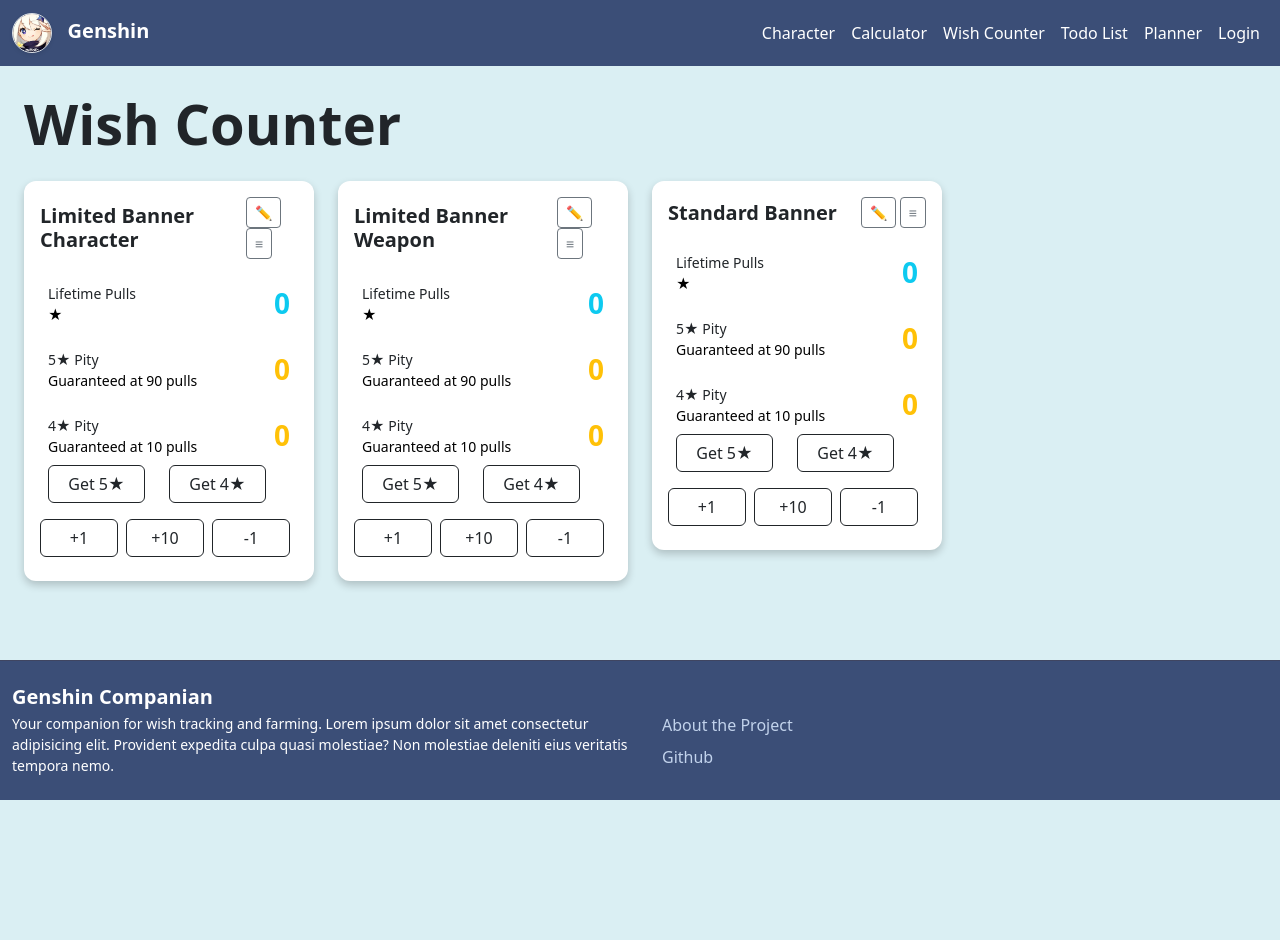
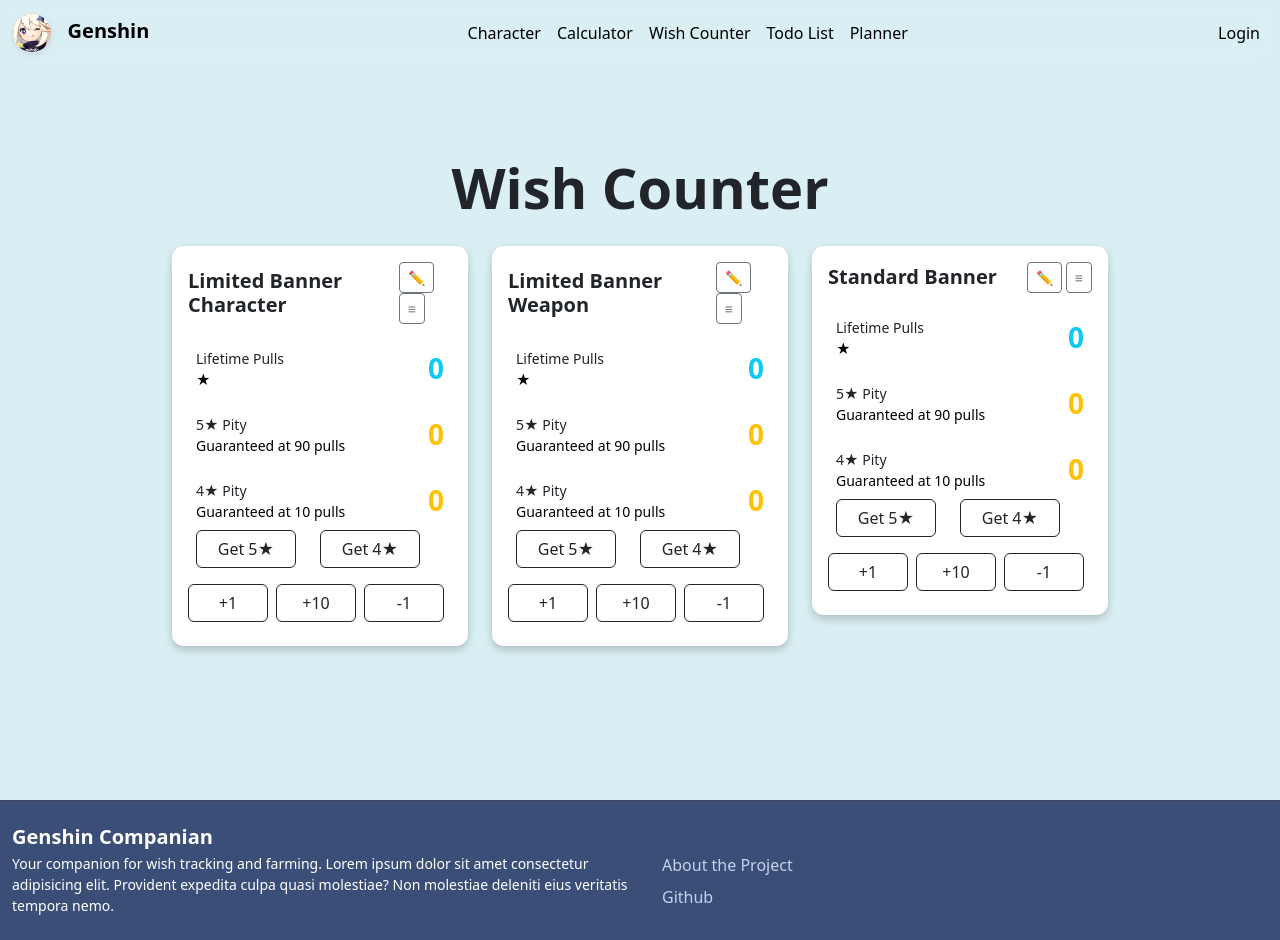
Before and after one commit to Ric0701/COS30043-Interface-Design, a Vue app: page /wish-counter in a window 1280 px wide. Before the commit the page ends 800 px from the top, so only its background shows below. Built offline with nearby package versions, Linux system fonts and the light colour scheme.

Commit message:
Improvement 1

```diff
--- a/package.json
+++ b/package.json
@@ -13,6 +13,8 @@
     "animejs": "^3.2.2",
     "axios": "^1.15.0",
     "bootstrap": "^5.3.8",
+    "crypto-js": "^4.2.0",
+    "firebase": "^12.13.0",
     "pinia": "^3.0.4",
     "vue": "^3.5.30",
     "vue-router": "^5.0.3"
--- a/src/App.vue
+++ b/src/App.vue
@@ -17,9 +17,9 @@
   <div class="d-flex flex-column min-vh-100">
     <nav_bar />
 
-    <main class="flex-grow-1">
+    <!-- <main class="flex-grow-1"> -->
       <RouterView />
-    </main>
+    <!-- </main> -->
 
     <footer_bar />
   </div>
--- a/src/assests/index.css
+++ b/src/assests/index.css
@@ -8,8 +8,24 @@ body,
 }
 
 /* Navbar */
-.navbar-color {
-  background-color: #3b4e77;
+.glass-nav {
+  /* background-color: rgba(177, 208, 255, 0.3); */
+  backdrop-filter: blur(10px);
+}
+.blur-transition-element {
+  filter: blur(10px);
+    opacity: 0;
+
+    /* Smooth transition for both blur and opacity */
+    transition: filter 0.6s ease-out, opacity 0.6s ease-out;
+
+    /* Ensure hardware acceleration for smooth performance */
+    will-change: filter, opacity;
+}
+.blur-transition-element.is-visible {
+    filter: blur(0px);
+    opacity: 1;
+    transform: none; /* Reset transform as requested */
 }
 .profile-dropdown {
   background-color: white;
@@ -25,6 +41,12 @@ body,
     right: 0;
     left: auto;
   }
+}
+.navbar-profile-icon {
+  width: 40px;
+  height: 40px;
+  object-fit: cover;
+  cursor: pointer;
 }
 
 /* Homepage */
@@ -42,6 +64,11 @@ body,
     height: 100%;
 }
 .fullscreen-video {
+    width: 100%;
+    height: 100%;
+    object-fit: cover;
+}
+.fullscreen-image {
     width: 100%;
     height: 100%;
     object-fit: cover;
@@ -105,7 +132,7 @@ body,
 
 /* Calculator */
 .custom-input {
-  background-color: #b1d0ff;
+  background-color: rgb(177, 208, 255);
   color: white;
   border: 1px solid #3f4561;
 }
--- a/src/components/nav_bar.vue
+++ b/src/components/nav_bar.vue
@@ -1,6 +1,6 @@
 <!-- components/nav_bar.vue -->
 <script setup>
-    import { ref } from 'vue';
+    import { onMounted, ref } from 'vue';
     import { RouterLink, useRouter } from 'vue-router';
     import { useAuthStore } from '../data/auth_store.js'
 
@@ -8,6 +8,7 @@
     const isUserDropdownOpen = ref(false)
     const authStore = useAuthStore();
     const router = useRouter();
+    const elementRef = ref(null);
 
     const toggleMenu = () => {
         isMenuOpen.value = !isMenuOpen.value;
@@ -23,13 +24,25 @@
         isMenuOpen.value = false;
         isUserDropdownOpen.value = false;
     };
+
+    onMounted(() => {
+        const observer = new IntersectionObserver((entries) => {
+            entries.forEach(entry => {
+                if (entry.isIntersecting) {
+                    entry.target.classList.add('is-visible');
+                }
+            });
+        }, { threshold: 0.1 });
+
+        if (elementRef.value) observer.observe(elementRef.value);
+    });
 </script>
 
 <template>
-    <nav class="navbar navbar-expand-lg navbar-color navbar-dark sticky-top" style="z-index: 1060;">
+    <nav ref="elementRef" class="navbar navbar-expand-lg glass-nav blur-transition-element fixed-top" style="z-index: 1060;">
         <div class="container-fluid">
 
-            <RouterLink class="navbar-brand text-white fw-bold" to="/">
+            <RouterLink class="navbar-brand text-black fw-bold" to="/">
                 <img
                     src="../assests/lib/paimon-icon.png"
                     alt="User Icon"
@@ -44,15 +57,17 @@
             </button>
 
             <div :class="['collapse', 'navbar-collapse', { show: isMenuOpen }]" id="navbarContent">
-                <div class="navbar-nav ms-auto">
-                    <RouterLink class="nav-link text-white" to="/" @click="isMenuOpen = false">Character</RouterLink>
-                    <RouterLink class="nav-link text-white" to="/calculator" @click="isMenuOpen = false">Calculator</RouterLink>
-                    <RouterLink class="nav-link text-white" to="/wish-counter" @click="isMenuOpen = false">Wish Counter</RouterLink>
-                    <RouterLink class="nav-link text-white" to="/todo-list" @click="isMenuOpen = false">Todo List</RouterLink>
-                    <RouterLink class="nav-link text-white" to="/planner" @click="isMenuOpen = false">Planner</RouterLink>
+                <div class="navbar-nav mx-auto">
+                    <RouterLink class="nav-link text-black" to="/" @click="isMenuOpen = false">Character</RouterLink>
+                    <RouterLink class="nav-link text-black" to="/calculator" @click="isMenuOpen = false">Calculator</RouterLink>
+                    <RouterLink class="nav-link text-black" to="/wish-counter" @click="isMenuOpen = false">Wish Counter</RouterLink>
+                    <RouterLink class="nav-link text-black" to="/todo-list" @click="isMenuOpen = false">Todo List</RouterLink>
+                    <RouterLink class="nav-link text-black" to="/planner" @click="isMenuOpen = false">Planner</RouterLink>
+                </div>
 
+                <div class="navbar-nav">
                     <template v-if="!authStore.currentUser">
-                        <RouterLink class="nav-link text-white" to="/login" @click="isMenuOpen = false">Login</RouterLink>
+                        <RouterLink class="nav-link text-black" to="/login" @click="isMenuOpen = false">Login</RouterLink>
                     </template>
 
                     <template v-else>
@@ -67,8 +82,7 @@
                                 <img
                                     src="../assests/lib/account.png"
                                     alt="User Icon"
-                                    class="rounded-circle border shadow-sm"
-                                    style="width: 40px; height: 40px; object-fit: cover; background-color: #b1d0ff; cursor: pointer;"
+                                    class="rounded-circle shadow-sm navbar-profile-icon"
                                 >
                             </a>
 
@@ -77,8 +91,19 @@
                                 class="dropdown-menu dropdown-menu-end mt-2 shadow profile-dropdown"
                                 :class="{ show: isUserDropdownOpen }"
                             >
+                                <!-- Player Dashboard Link -->
                                 <li>
-                                    <!-- Account Setting Link -->
+                                    <RouterLink
+                                        to="/player_dashboard"
+                                        class="dropdown-item text-dark"
+                                        @click="isMenuOpen = false; isUserDropdownOpen = false"
+                                    >
+                                        <i class="bi bi-gear me-2"></i> Your Dashboard
+                                    </RouterLink>
+                                </li>
+                                <li><hr class="dropdown-divider"></li>
+                                <!-- Account Setting Link -->
+                                <li>
                                     <RouterLink
                                         to="/account_setting"
                                         class="dropdown-item text-dark"
@@ -88,8 +113,8 @@
                                     </RouterLink>
                                 </li>
                                 <li><hr class="dropdown-divider"></li>
+                                <!-- Logout Button -->
                                 <li>
-                                    <!-- Logout Button -->
                                     <button
                                         class="dropdown-item text-danger fw-bold"
                                         @click="handleLogout"
--- a/src/views/calculator.vue
+++ b/src/views/calculator.vue
@@ -204,7 +204,7 @@
 </style>
 
 <template>
-    <div class="container-fluid mt-4 px-4 pb-5">
+    <div class="container-fluid d-flex min-vh-100 flex-column justify-content-center mt-5 mb-5">
         <h1 class="fw-bold display-4 mb-4 text-dark text-center">Calculators</h1>
 
         <div class="row justify-content-center">
--- a/src/views/login.vue
+++ b/src/views/login.vue
@@ -27,7 +27,7 @@ const handleLogin = async () => {
 </script>
 
 <template>
-    <div class="container-fluid mt-5 px-4 pb-5 d-flex justify-content-center">
+    <div class="container-fluid d-flex min-vh-100 flex-column justify-content-center align-items-center">
         <div class="card custom-dark-card p-4 shadow" style="width: 100%; max-width: 400px;">
             <h2 class="fw-bold mb-4 text-dark text-center">Login</h2>
 
--- a/src/views/player_dashboard.vue
+++ b/src/views/player_dashboard.vue
@@ -3,7 +3,7 @@
 </style>
 
 <template>
-    <div class="container-fluid mt-4 px-4">
+    <div class="container-fluid mt-5 pt-5 px-4">
 
         <div class="row g-4">
             <div class="col-12 col-md-6 col-lg-3"> <!-- Make it compatible with multiple screens -->
--- a/src/views/registration.vue
+++ b/src/views/registration.vue
@@ -33,7 +33,7 @@ const handleRegister = async () => {
 </script>
 
 <template>
-    <div class="container-fluid mt-5 px-4 pb-5 d-flex justify-content-center">
+    <div class="container-fluid d-flex min-vh-100 flex-column justify-content-center align-items-center">
         <div class="card custom-dark-card p-4 shadow" style="width: 100%; max-width: 400px;">
             <h2 class="fw-bold mb-4 text-dark text-center">Register</h2>
 
--- a/src/views/todo_list.vue
+++ b/src/views/todo_list.vue
@@ -4,7 +4,7 @@
 </script>
 
 <template>
-    <div class="custom-dark-bg pt-4 px-4 pb-5">
+    <div class="container-fluid d-flex min-vh-100 flex-column justify-content-center pt-4 px-4 pb-5">
         <h1 class="fw-bold mb-4 text-black">Todo List</h1>
 
         <div class="row g-4">
--- a/src/views/wish_counter.vue
+++ b/src/views/wish_counter.vue
@@ -16,14 +16,14 @@
 </script>
 
 <template>
-    <div class="container-fluid mt-4 px-4 mb-5">
+    <div class="container-fluid d-flex min-vh-100 flex-column justify-content-center">
 
         <div v-if="!activeHistory">
             <div class="text-left mb-4 text-dark">
-                <h1 class="fw-bold display-4">Wish Counter</h1>
+                <h1 class="fw-bold display-4 text-center">Wish Counter</h1>
             </div>
 
-            <div class="row g-4">
+            <div class="row g-4 justify-content-center">
                 <!-- Limited Banner Character -->
                 <PullStatusCard
                     title="Limited Banner Character"
```
Also changed, not shown: src/data/auth_store.js (+4 -6 lines), src/views/homepage.vue (+8 -6 lines), src/assests/lib/genshin-impact-mondstadt.jpg (added), 1 other file (tests, documents, lock files or other folders).
